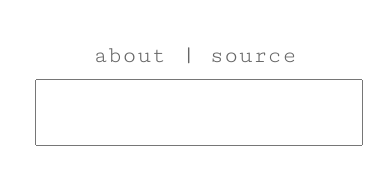
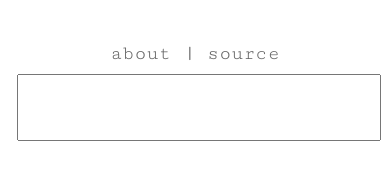
Before and after one commit to a1ip/4digits, a plain HTML site: page index.html in a window 390 px wide. Drawn offline with Linux system fonts and the light colour scheme.

Commit message:
mobile view adjust

```diff
--- a/index.html
+++ b/index.html
@@ -5,15 +5,19 @@
     <title>4digits</title>
     <meta name="author" content="Matt Braddock">
     <meta name="description" content="Simple implementation of Bulls and Cows">
+	<meta name="viewport" content="width=device-width, initial-scale=1">
 
     <link href="https://fonts.googleapis.com/css?family=Cutive+Mono&display=swap" rel="stylesheet">
     <style>
+	  .content {
+	    width: 95%;
+		max-width: 450px;
+		margin: auto;
+	  }
 	  body {
         font-family: 'Cutive Mono', monospace;
-        font-size: 24px;
+        font-size: 20px;
         color: #666666;
-        max-width: 320px;
-        margin: auto;
       }
       #links {
         margin-top: 5vh;
@@ -56,6 +60,7 @@
     </style>
   </head>
   <body>
+    <div class="content">
     <div id="links" style="text-align: center;">
       <a onclick="loadAbout()" href="javascript:void(0)">about</a>&nbsp;|&nbsp;<a href="https://github.com/slashinfty/4digits">source</a>
     </div>
@@ -80,6 +85,7 @@
         <a onclick="restart()" href="javascript:void(0)">restart</a>
       </div>
     </div>
+	</div>
   </body>
   <script>
     var guessCount = 0;
```
